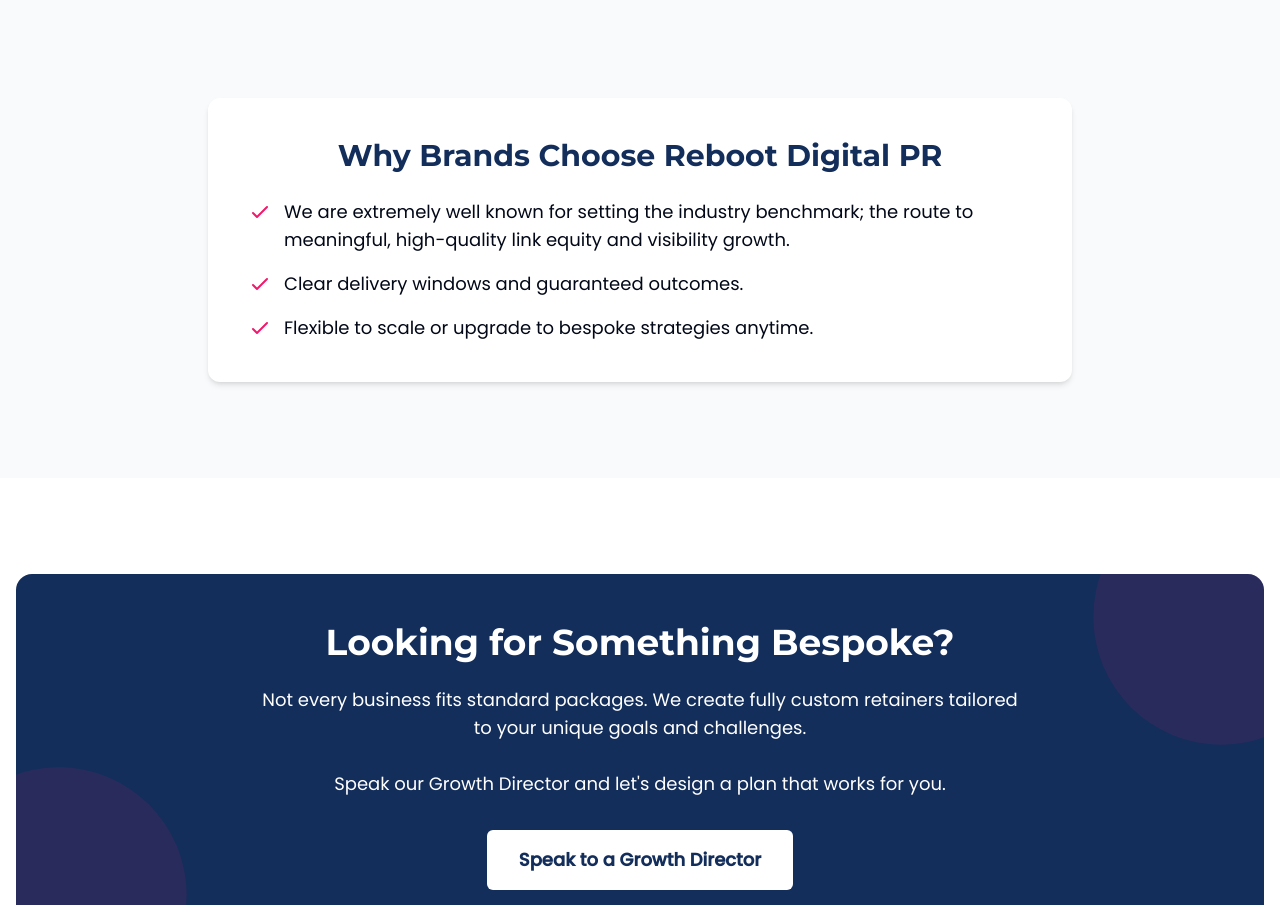
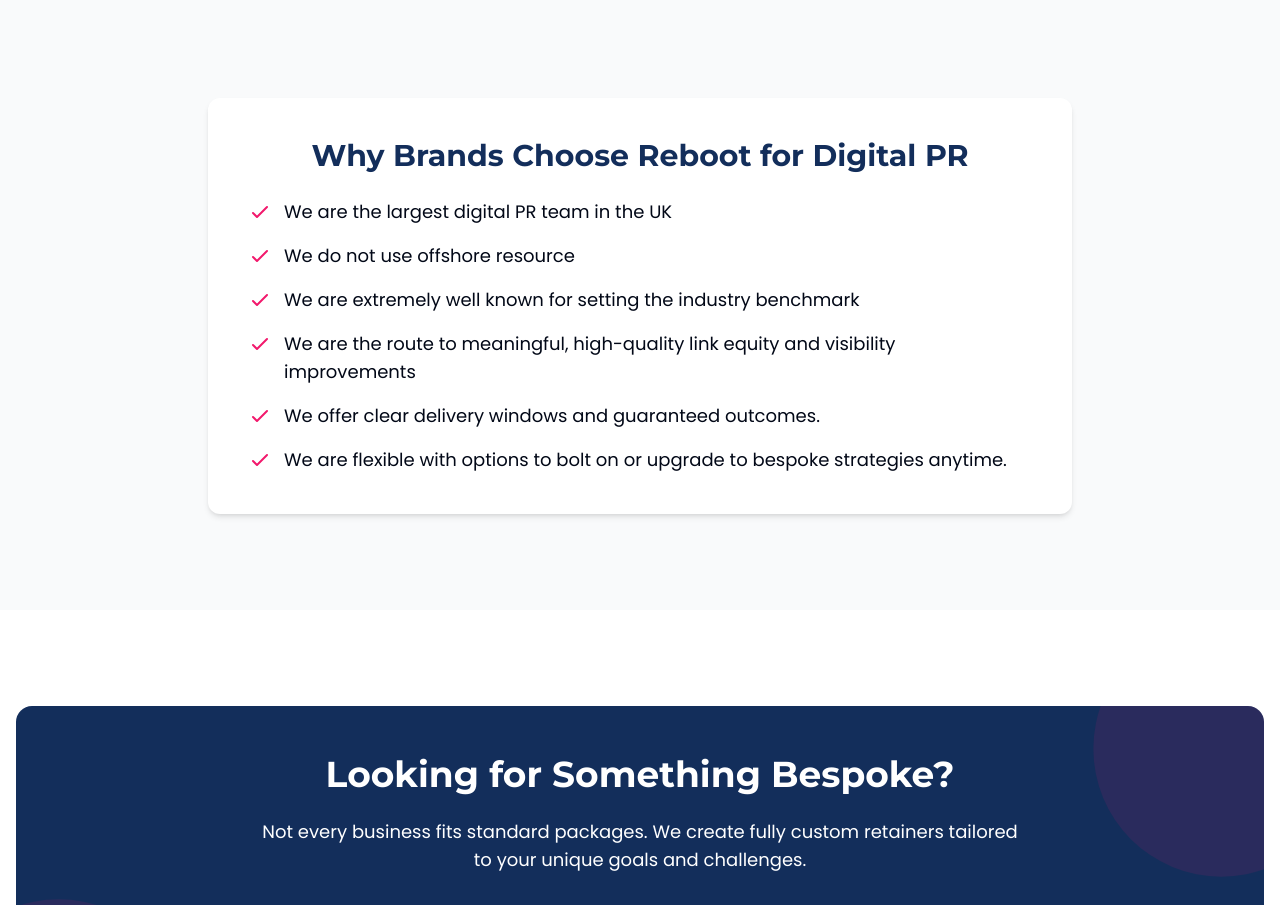
Before and after one commit to ZoCodes/reboot-authority-launchpad, a React (Vite) app: page / in a window 1280 px wide. Shown: the part 4440-5345 px from the top of the page. Built offline with nearby package versions, Linux system fonts and the light colour scheme.

Commit message:
Update Why Brands Choose section
Updated the "Why Brands Choose Reboot for Digital PR" section with the new bullet points.

```diff
--- a/src/components/WhyBrandsChooseSection.tsx
+++ b/src/components/WhyBrandsChooseSection.tsx
@@ -5,7 +5,7 @@ const WhyBrandsChooseSection = () => {
       <div className="container-custom max-w-4xl">
         <div className="bg-white rounded-xl shadow-md p-8 md:p-10">
           <h2 className="text-2xl md:text-3xl font-bold mb-6 text-center">
-            Why Brands Choose Reboot Digital PR
+            Why Brands Choose Reboot for Digital PR
           </h2>
 
           <div className="space-y-4">
@@ -13,21 +13,42 @@ const WhyBrandsChooseSection = () => {
               <svg xmlns="http://www.w3.org/2000/svg" className="h-6 w-6 text-reboot-pink mr-3 mt-0.5 flex-shrink-0" fill="none" viewBox="0 0 24 24" stroke="currentColor">
                 <path strokeLinecap="round" strokeLinejoin="round" strokeWidth={2} d="M5 13l4 4L19 7" />
               </svg>
-              <p className="text-lg">We are extremely well known for setting the industry benchmark; the route to meaningful, high-quality link equity and visibility growth.</p>
+              <p className="text-lg">We are the largest digital PR team in the UK</p>
             </div>
 
             <div className="flex items-start">
               <svg xmlns="http://www.w3.org/2000/svg" className="h-6 w-6 text-reboot-pink mr-3 mt-0.5 flex-shrink-0" fill="none" viewBox="0 0 24 24" stroke="currentColor">
                 <path strokeLinecap="round" strokeLinejoin="round" strokeWidth={2} d="M5 13l4 4L19 7" />
               </svg>
-              <p className="text-lg">Clear delivery windows and guaranteed outcomes.</p>
+              <p className="text-lg">We do not use offshore resource</p>
             </div>
 
             <div className="flex items-start">
               <svg xmlns="http://www.w3.org/2000/svg" className="h-6 w-6 text-reboot-pink mr-3 mt-0.5 flex-shrink-0" fill="none" viewBox="0 0 24 24" stroke="currentColor">
                 <path strokeLinecap="round" strokeLinejoin="round" strokeWidth={2} d="M5 13l4 4L19 7" />
               </svg>
-              <p className="text-lg">Flexible to scale or upgrade to bespoke strategies anytime.</p>
+              <p className="text-lg">We are extremely well known for setting the industry benchmark</p>
+            </div>
+
+            <div className="flex items-start">
+              <svg xmlns="http://www.w3.org/2000/svg" className="h-6 w-6 text-reboot-pink mr-3 mt-0.5 flex-shrink-0" fill="none" viewBox="0 0 24 24" stroke="currentColor">
+                <path strokeLinecap="round" strokeLinejoin="round" strokeWidth={2} d="M5 13l4 4L19 7" />
+              </svg>
+              <p className="text-lg">We are the route to meaningful, high-quality link equity and visibility improvements</p>
+            </div>
+
+            <div className="flex items-start">
+              <svg xmlns="http://www.w3.org/2000/svg" className="h-6 w-6 text-reboot-pink mr-3 mt-0.5 flex-shrink-0" fill="none" viewBox="0 0 24 24" stroke="currentColor">
+                <path strokeLinecap="round" strokeLinejoin="round" strokeWidth={2} d="M5 13l4 4L19 7" />
+              </svg>
+              <p className="text-lg">We offer clear delivery windows and guaranteed outcomes.</p>
+            </div>
+
+            <div className="flex items-start">
+              <svg xmlns="http://www.w3.org/2000/svg" className="h-6 w-6 text-reboot-pink mr-3 mt-0.5 flex-shrink-0" fill="none" viewBox="0 0 24 24" stroke="currentColor">
+                <path strokeLinecap="round" strokeLinejoin="round" strokeWidth={2} d="M5 13l4 4L19 7" />
+              </svg>
+              <p className="text-lg">We are flexible with options to bolt on or upgrade to bespoke strategies anytime.</p>
             </div>
           </div>
         </div>
```
